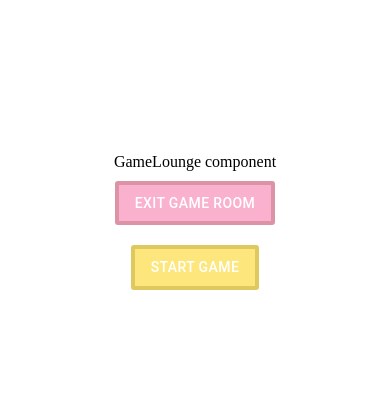
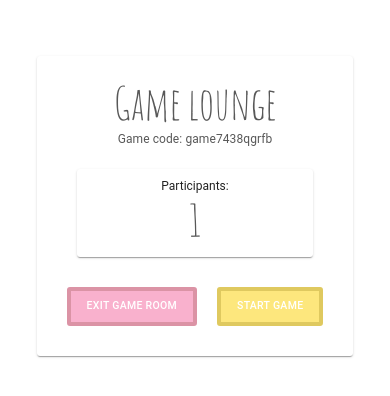
Before and after one commit to angelgravel/enroute, a React (Create React App) app in the folder frontend/: page /gamelounge in a window 390 px wide. Shown: the part 216-612 px from the top of the page. Built offline with nearby package versions, Linux system fonts and the light colour scheme; no server answers.

Commit message:
17 implement design for game room with label, participant count and game token

```diff
--- a/frontend/public/index.html
+++ b/frontend/public/index.html
@@ -27,7 +27,7 @@
     -->
     <title>React App</title>
   </head>
-  <body style="margin: 0em;">
+  <body style="margin: 0em">
     <noscript>You need to enable JavaScript to run this app.</noscript>
     <div id="root"></div>
     <!--
--- a/frontend/src/App.tsx
+++ b/frontend/src/App.tsx
@@ -9,6 +9,7 @@ import {
 import { createMuiTheme, ThemeProvider } from "@material-ui/core";
 import styled from "styled-components";
 
+import './index.css';
 import Home from "./routes/Home";
 import GameLounge from "./routes/GameLounge";
 
@@ -59,20 +60,15 @@ const theme = createMuiTheme({
       h3: {
         fontFamily: 'Amatic SC',
         color: "rgb(88, 88, 88)"
+      },
+      h6: {
+        fontWeight: 'normal',
+        fontSize: '1rem',
+        color: "rgb(88, 88, 88)"
       }
     }
   }
 });
-
-const Container = styled.div`
-    position:fixed;
-    padding:0;
-    margin:0;
-    top:0;
-    left:0;
-    width: 100%;
-    height: 100%;
-`;
 
 const App: FC = () => {
   const [response, setResponse] = useState("");
@@ -88,13 +84,11 @@ const App: FC = () => {
     <StoreWithProvider>
       {/* <p>{response}</p> */}
       <Router>
-      <ThemeProvider theme={theme}>
-        <Container>
+        <ThemeProvider theme={theme}>
           <Switch>
           <Route path={`/`} exact render={() => <Home />} />
           <Route path={`/gamelounge`} exact render={() => <GameLounge />} />
           </Switch>
-        </Container>
         </ThemeProvider>
       </Router>
     </StoreWithProvider>
--- /dev/null
+++ b/frontend/src/index.css
@@ -0,0 +1,63 @@
+body {
+  margin: 0;
+  padding: 0;
+  font-family: Roboto, sans-serif;
+  max-width: 100vw;
+  touch-action: pan-y;
+  width: 100%;
+  overflow: hidden;
+}
+
+html {
+  font-size: 110%;
+  width: 100%;
+  padding: 0;
+  margin: 0;
+  overflow: hidden scroll;
+}
+
+@media only screen and (max-width: 1000px) {
+  html {
+    font-size: 100%;
+  }
+}
+
+@media only screen and (max-width: 800px) {
+  html {
+    font-size: 95%;
+  }
+}
+
+@media only screen and (max-width: 600px) {
+  html {
+    font-size: 85%;
+  }
+}
+
+@media only screen and (max-width: 400px) {
+  html {
+    font-size: 75%;
+  }
+}
+
+#root {
+  min-height: 100vh;
+  width: 100%;
+  overflow: hidden;
+}
+
+/* This styling gets overriden by default styling, so has to be explicit */
+input[type="submit"] {
+  display: none;
+}
+
+ul,
+li {
+  margin: 0;
+  padding: 0;
+}
+
+li {
+  list-style: none;
+  cursor: pointer;
+}
--- a/frontend/src/routes/GameLounge.tsx
+++ b/frontend/src/routes/GameLounge.tsx
@@ -1,28 +1,51 @@
-import { FC } from "react";
-import { Button } from "@material-ui/core";
+import { FC, useState } from "react";
+import { Button, Card, Typography, Snackbar } from "@material-ui/core";
+import Alert from '@material-ui/lab/Alert';
 import { Link } from "react-router-dom";
 import styled from "styled-components";
 
 const Container = styled.div`
-    text-align: center;
-    padding: 20px;
-    height: 100%;
     display: flex;
     flex-direction: column;
     justify-content: center;
     align-items: center;
-    overflow: scroll;
+    text-align: center;
+    height: 100vh;
+    width: 100vw;
 `;
 
 const GameLounge: FC = () => {
+    const [alertOpen, setAlertOpen] = useState<boolean>(false);
+    let gameToken: string = "game7438qgrfb"; //TODO: get gameToekn from Redux. (this is only temporary)
+    let participants: number = 1; //TODO: get amount of plyers from Redux. (this is only temporary)
+
+    const handleStartGame = () => {
+        if(participants < 3) setAlertOpen(true);
+    }
+
+    const handleSnackbar = () => () => {
+    };
 
     return(
         <Container>
-            GameLounge component
-            <Link to="/" style={{textDecoration: 'none'}}>
-                <Button variant="contained" color="secondary">Exit game room</Button>
-            </Link>
-            <Button variant="contained" color="primary" onClick={() => console.log("start game")}>Start game</Button>
+            <Card style={{display: 'inline-grid', padding: "20px"}}>
+                <Typography variant="h2">Game lounge</Typography>
+                <Typography variant="h6">Game code: {gameToken}</Typography>
+
+                <Card style={{margin: '20px', padding: '10px', textAlign: 'center'}}>
+                    Participants:
+                    <div>
+                        <Typography variant="h2">{participants}</Typography>
+                    </div>
+                </Card>
+
+                <div>
+                    <Link to="/" style={{textDecoration: 'none'}}>
+                        <Button variant="contained" color="secondary">Exit game room</Button>
+                    </Link>
+                    <Button variant="contained" color="primary" onClick={() => console.log("start game")}>Start game</Button>
+                </div>
+            </Card>
         </Container>
     );
   };
```
